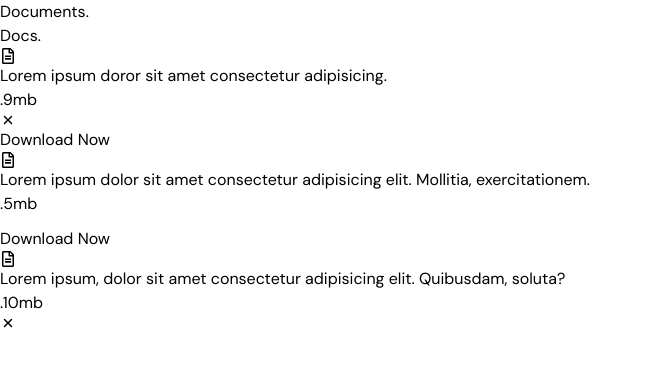
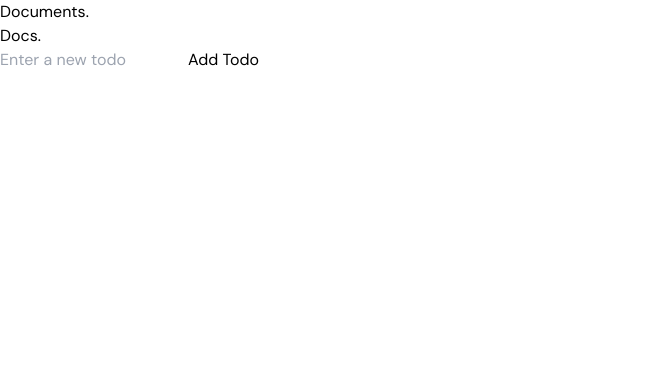
Before and after one commit to amlanxbghn/Dynamic-Task-Management-App, a React (Vite) app: page / in a window 1280 px wide. Shown: the top 366 px of the page, without its empty margins (0-653 px from the left). Built offline with nearby package versions, Linux system fonts and the light colour scheme.

Commit message:
User Input

```diff
--- a/src/components/Card.jsx
+++ b/src/components/Card.jsx
@@ -1,10 +1,8 @@
 import React from 'react'
 import { FaRegFileAlt } from 'react-icons/fa'
-import { IoClose } from 'react-icons/io5'
-import { LuDownload } from 'react-icons/lu'
 import { motion } from 'framer-motion';
 
-function Card({ data, reference }) {
+function Card({ data, reference, onComplete }) {
     return (
         <motion.div
             drag
@@ -15,19 +13,12 @@ function Card({ data, reference }) {
             <FaRegFileAlt />
             <p className='text-sm leading-tight mt-5 font-semibold'>{data.desc}</p>
             <div className="footer absolute bottom-0 w-full left-0">
-                <div className="flex items-center justify-between py-3 px-8 mb-3">
-                    <h5>{data.filesize}</h5>
-                    <span className='w-7 h-7 bg-zinc-600 rounded-full flex items-center justify-center'>
-                        {data.close ? <IoClose /> : <LuDownload size=".7em" color='#fff' />}
-                    </span>
-                </div>
-                {
-                    data.tag.isOpen && (
-                        <div className={`tag w-full py-4 ${data.tag.tagColor === "blue" ? "bg-blue-600" : "bg-green-600"} flex items-center justify-center`}>
-                            <h3 className='text-sm font-semibold'>{data.tag.tagTitle}</h3>
-                        </div>
-                    )
-                }
+                <button
+                    onClick={() => onComplete(data.id)}
+                    className={`tag w-full py-4 ${data.tagColor === "blue" ? "bg-blue-600" : "bg-green-600"} flex items-center justify-center cursor-pointer hover:opacity-80 transition-opacity`}
+                >
+                    <h3 className='text-sm font-semibold'>Mark as Complete</h3>
+                </button>
             </div>
         </motion.div>
     )
--- a/src/components/Foreground.jsx
+++ b/src/components/Foreground.jsx
@@ -1,37 +1,52 @@
-import React, { useRef }  from 'react'
+// Foreground.jsx
+import React, { useRef, useState } from 'react'
 import Card from './Card'
 
 function Foreground() {
+    const ref = useRef(null);
+    const [todos, setTodos] = useState([]);
+    const [input, setInput] = useState('');
 
-    const ref = useRef(null);
+    const addTodo = (e) => {
+        e.preventDefault();
+        if (input.trim()) {
+            setTodos([...todos, {
+                id: Date.now(),
+                desc: input,
+                tagColor: Math.random() > 0.5 ? "blue" : "green"
+            }]);
+            setInput('');
+        }
+    }
 
-    const data = [
-        {
-            desc: "Lorem ipsum doror sit amet consectetur adipisicing.",
-            filesize: ".9mb",
-            close: true,
-            tag: {isOpen: true, tagTitle: "Download Now", tagColor: "green"}
-        },
-        {
-            desc: "Lorem ipsum dolor sit amet consectetur adipisicing elit. Mollitia, exercitationem.",
-            filesize: ".5mb",
-            close: false,
-            tag: {isOpen: true, tagTitle: "Download Now", tagColor: "blue"}
-        },
-        {
-            desc: "Lorem ipsum, dolor sit amet consectetur adipisicing elit. Quibusdam, soluta?",
-            filesize: ".10mb",
-            close: true,
-            tag: {isOpen: false, tagTitle: "Download Now", tagColor: "green"}
-        },
-    ];
-  return (
-    <div ref={ref} className="fixed top-0 left-0 z-[3] w-full h-full flex gap-10 flex-wrap p-5">
-        {data.map((item, index) => (
-            <Card data={item} reference={ref} />
-        ))}
-    </div>
-  )
+    const removeTodo = (id) => {
+        setTodos(todos.filter(todo => todo.id !== id));
+    }
+
+    return (
+        <div className="bg-zinc-800">
+            <form onSubmit={addTodo} className="fixed top-0 left-0 w-full p-5 flex justify-center items-center z-[4]">
+                <input
+                    type="text"
+                    value={input}
+                    onChange={(e) => setInput(e.target.value)}
+                    placeholder="Enter a new todo"
+                    className="p-2 rounded-l-lg bg-zinc-700 text-white placeholder-zinc-400"
+                />
+                <button
+                    type="submit"
+                    className="p-2 bg-blue-500 text-white rounded-r-lg hover:bg-blue-600 transition-colors"
+                >
+                    Add Todo
+                </button>
+            </form>
+            <div ref={ref} className="fixed top-0 left-0 z-[3] w-full h-full flex gap-10 flex-wrap p-5 pt-20">
+                {todos.map((item) => (
+                    <Card key={item.id} data={item} reference={ref} onComplete={removeTodo} />
+                ))}
+            </div>
+        </div>
+    )
 }
 
 export default Foreground
```
